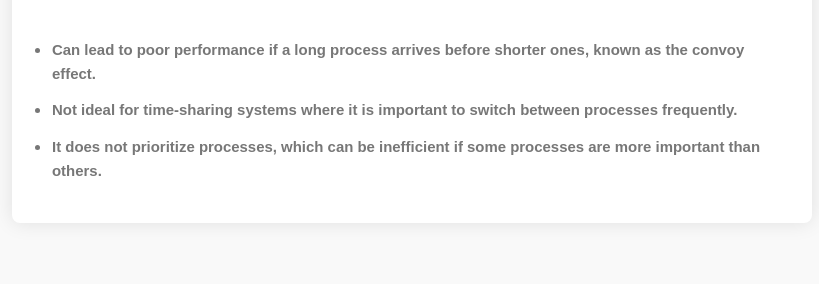
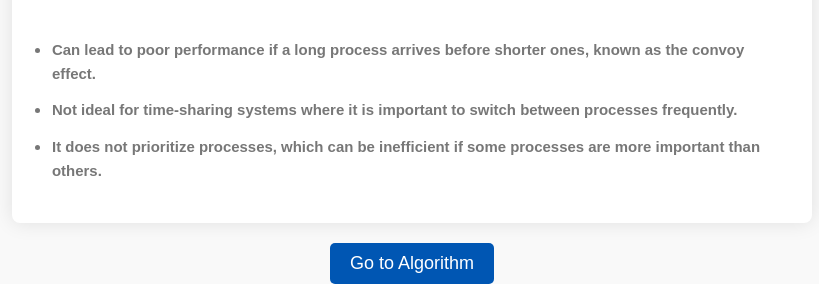
Before and after one commit to saomyaraj/Scheduling-Algorithms, a plain HTML site: page content.html in a window 1280 px wide. Shown: the part 728-1012 px from the top of the page, without its empty margins (228-1047 px from the left). Before the commit the page ends 971 px from the top, so only its background shows below. Drawn offline with Linux system fonts and the light colour scheme.

Commit message:
Connected the algo page to main page

```diff
--- a/content.css
+++ b/content.css
@@ -138,3 +138,28 @@ b {
         padding: 10px;
     }
 }
+
+/* Link styles */
+.button-container {
+    text-align: center; /* Center align horizontally */
+    margin-top: 20px;
+}
+
+a {
+    display: inline-block;
+    padding: 10px 20px;
+    background-color: #007bff; /* Blue color */
+    color: #fff; /* White color */
+    text-decoration: none;
+    border-radius: 5px;
+    font-size: 18px;
+    transition: background-color 0.3s ease;
+}
+
+a:hover {
+    background-color: #0056b3; /* Darker blue on hover */
+}
+
+a.active {
+    background-color: #0056b3; /* Darker blue for active state */
+}
--- a/content.html
+++ b/content.html
@@ -42,6 +42,10 @@
             </li>
         </ul>
     </div>
+    <div class="button-container">
+        <a href="index.html" class="active">Go to Algorithm</a>
+    </div>
+
     <script src="content.js"></script>
 </body>
 </html>
```
